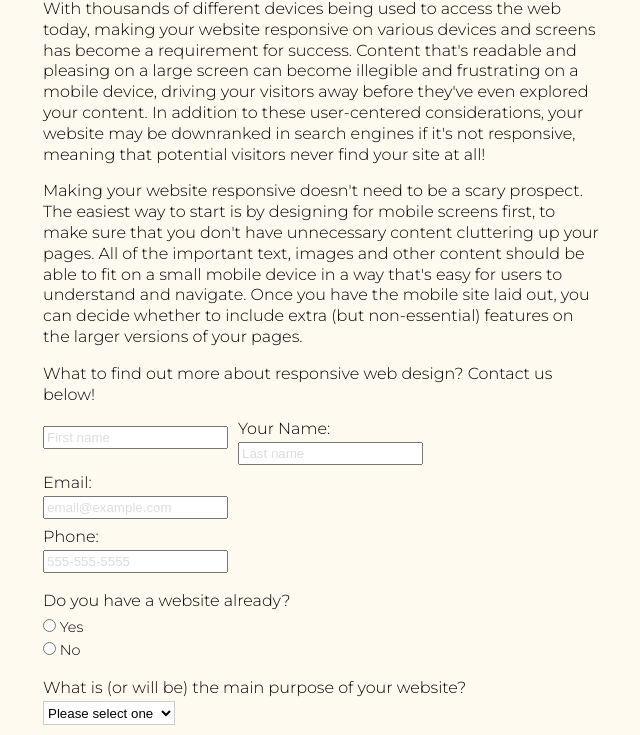
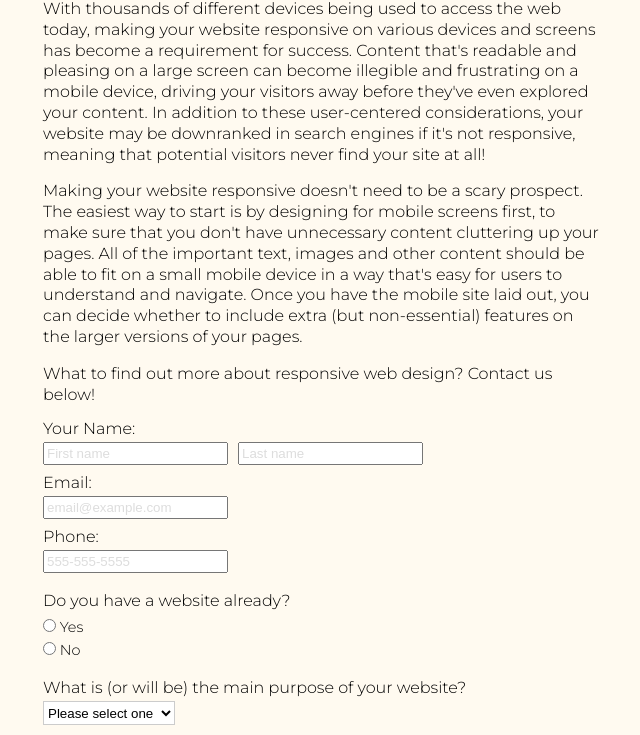
Before and after one commit to halleyl/rwd-page, a plain HTML site: page index.html in a window 1280 px wide. Shown: the part 65-800 px from the top of the page, without its empty margins (21-661 px from the left). Drawn offline with Linux system fonts and the light colour scheme.

Commit message:
Fixed first-last name layout to float together

```diff
--- a/index.html
+++ b/index.html
@@ -20,10 +20,8 @@
     <form method="POST" action="http://formspree.io/lauren@xerrio.com">
 
 <!-- Basic contact information - Name & email required -->
-      <label>
-        Your Name:
-        <input class="first" type="text" name="first-name" required placeholder="First name">
-      </label>
+      <label for="first-name">Your Name:</label>
+      <input class="first" type="text" name="first-name" id="first-name" required placeholder="First name">
 
       <label>
         <input class="last" type="text" name="last-name" required placeholder="Last name">
--- a/styles/stylesheet.css
+++ b/styles/stylesheet.css
@@ -33,6 +33,10 @@ input {
 
 /* Styles for text/number input types, so they're on their own line */
 input[type=text] {
+  display: block;
+}
+
+label {
   display: block;
 }
 
```
